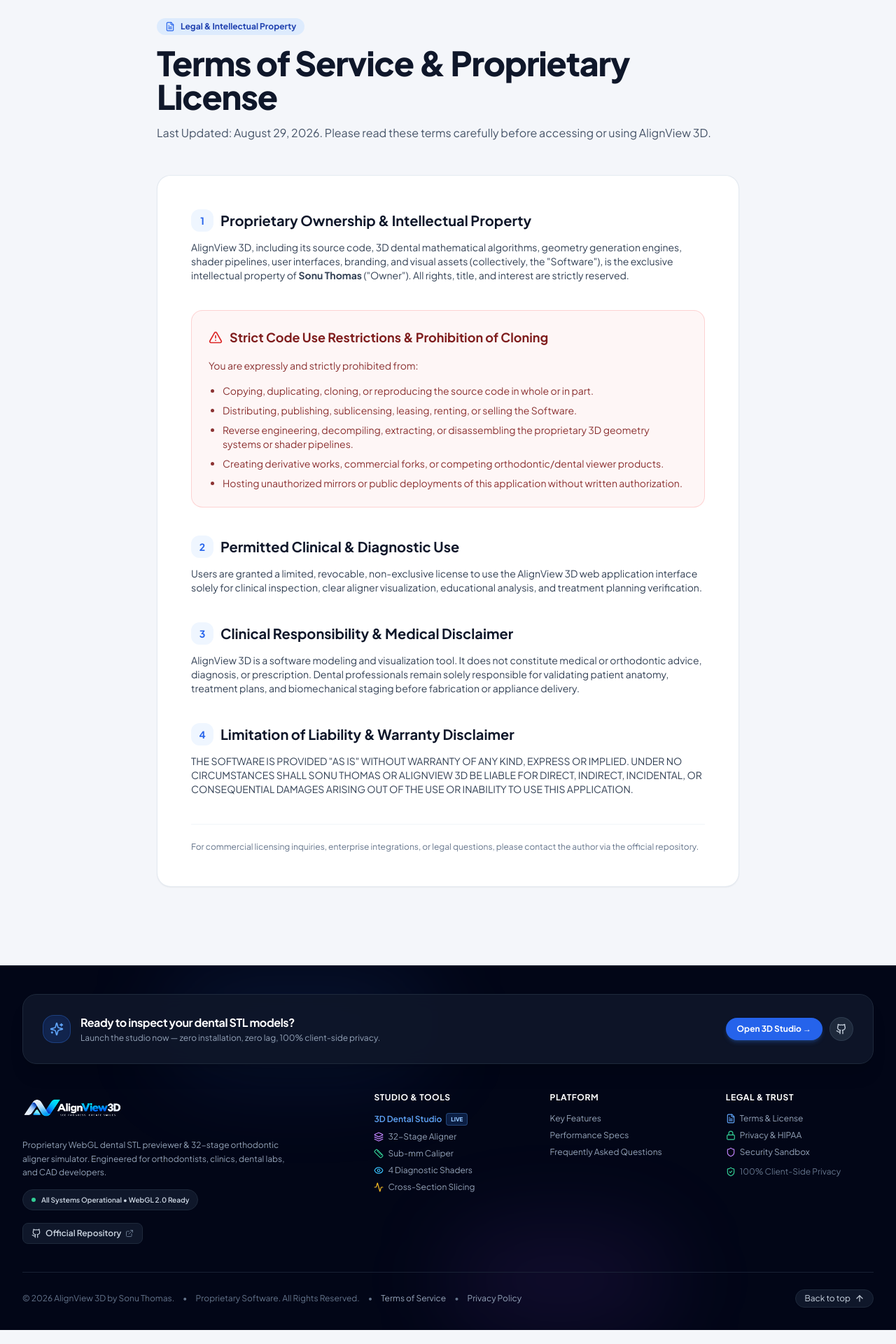
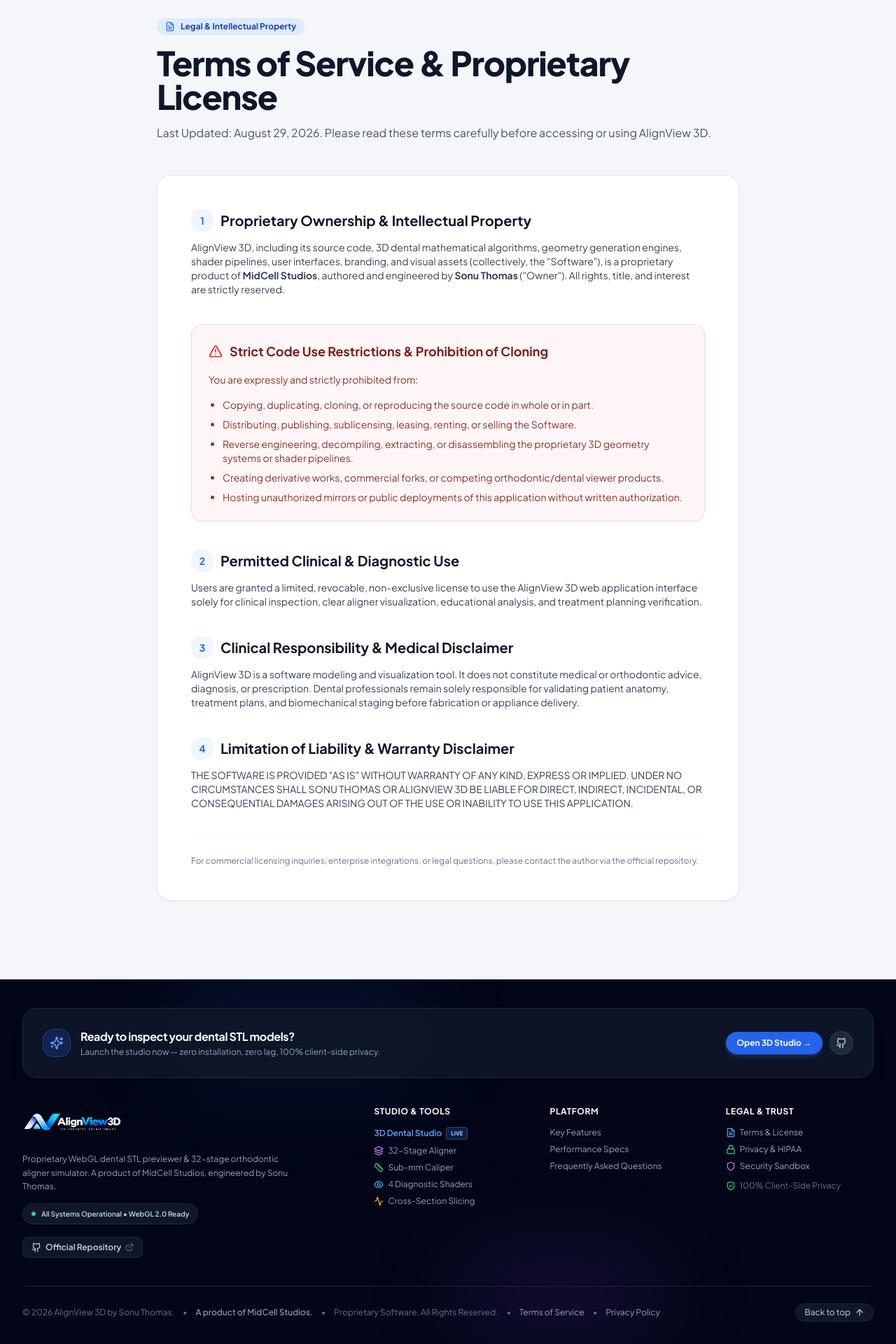
Before and after one commit to Sonu-Thomas-001/AlignView-3D, a Next.js app: page /terms in a window 1280 px wide. Shown: the part 182-2102 px from the top of the page at 70% size. Built offline with nearby package versions, Linux system fonts and the light colour scheme.

Commit message:
feat(branding): update proprietary copyright attribution to MidCell Studios and Sonu Thomas across entire codebase

```diff
--- a/src/app/layout.tsx
+++ b/src/app/layout.tsx
@@ -55,12 +55,12 @@
   ],
   authors: [
     {
-      name: "Sonu Thomas",
+      name: "Sonu Thomas (MidCell Studios)",
       url: "https://github.com/Sonu-Thomas-001",
     },
   ],
   creator: "Sonu Thomas",
-  publisher: "AlignView 3D",
+  publisher: "MidCell Studios",
   applicationName: "AlignView 3D",
   category: "Medical / Dental Technology",
   formatDetection: {
--- a/src/app/login/page.tsx
+++ b/src/app/login/page.tsx
@@ -223,7 +223,7 @@
               <ShieldCheck className="w-4 h-4 text-emerald-600" />
               <span>Encrypted local session • Zero server storage</span>
             </p>
-            <p>© {new Date().getFullYear()} AlignView 3D by Sonu Thomas. Proprietary.</p>
+            <p>© {new Date().getFullYear()} AlignView 3D by Sonu Thomas. A product of MidCell Studios. All Rights Reserved.</p>
           </div>
 
         </div>
--- a/src/app/terms/page.tsx
+++ b/src/app/terms/page.tsx
@@ -49,7 +49,7 @@
                 <h2 className="text-lg sm:text-xl font-bold text-slate-900">Proprietary Ownership & Intellectual Property</h2>
               </div>
               <p>
-                AlignView 3D, including its source code, 3D dental mathematical algorithms, geometry generation engines, shader pipelines, user interfaces, branding, and visual assets (collectively, the &quot;Software&quot;), is the exclusive intellectual property of <strong>Sonu Thomas</strong> (&quot;Owner&quot;). All rights, title, and interest are strictly reserved.
+                AlignView 3D, including its source code, 3D dental mathematical algorithms, geometry generation engines, shader pipelines, user interfaces, branding, and visual assets (collectively, the &quot;Software&quot;), is a proprietary product of <strong>MidCell Studios</strong>, authored and engineered by <strong>Sonu Thomas</strong> (&quot;Owner&quot;). All rights, title, and interest are strictly reserved.
               </p>
             </section>
 
--- a/src/components/landing/FaqSection.tsx
+++ b/src/components/landing/FaqSection.tsx
@@ -70,7 +70,7 @@
     id: 'license',
     category: 'general',
     question: 'Can I copy, clone, or reuse the AlignView 3D source code?',
-    answer: 'No. AlignView 3D is proprietary software and all intellectual property rights belong exclusively to Sonu Thomas. You are granted access to use the web application for clinical visualization, but copying, duplicating, reverse engineering, or creating unauthorized forks/commercial clones is strictly prohibited under our Terms of Service.',
+    answer: 'No. AlignView 3D is a proprietary product of MidCell Studios, authored by Sonu Thomas. All intellectual property rights belong exclusively to MidCell Studios / Sonu Thomas. You are granted access to use the web application for clinical visualization, but copying, duplicating, reverse engineering, or creating unauthorized forks/commercial clones is strictly prohibited under our Terms of Service.',
     highlights: ['Proprietary & All Rights Reserved', 'Code duplication & cloning strictly prohibited', 'Free to use via web interface'],
     icon: <Code2 className="w-4 h-4 text-indigo-600" />,
   },
--- a/src/components/landing/LandingFooter.tsx
+++ b/src/components/landing/LandingFooter.tsx
@@ -92,7 +92,7 @@
               </Link>
 
               <p className="text-slate-400 max-w-sm leading-relaxed text-xs">
-                Proprietary WebGL dental STL previewer & 32-stage orthodontic aligner simulator. Engineered for orthodontists, clinics, dental labs, and CAD developers.
+                Proprietary WebGL dental STL previewer & 32-stage orthodontic aligner simulator. A product of MidCell Studios, engineered by Sonu Thomas.
               </p>
 
               {/* Live Operational Status Badge */}
@@ -206,6 +206,8 @@
           <div className="flex flex-wrap items-center gap-2 sm:gap-3 text-center sm:text-left">
             <span>© {new Date().getFullYear()} AlignView 3D by Sonu Thomas.</span>
             <span className="hidden sm:inline">•</span>
+            <span className="text-slate-400 font-medium">A product of MidCell Studios.</span>
+            <span className="hidden sm:inline">•</span>
             <span>Proprietary Software. All Rights Reserved.</span>
             <span className="hidden sm:inline">•</span>
             <Link href="/terms" className="text-slate-400 hover:text-white transition-colors">Terms of Service</Link>
```
Also changed, not shown: 2 other files (tests, documents, lock files or other folders).
